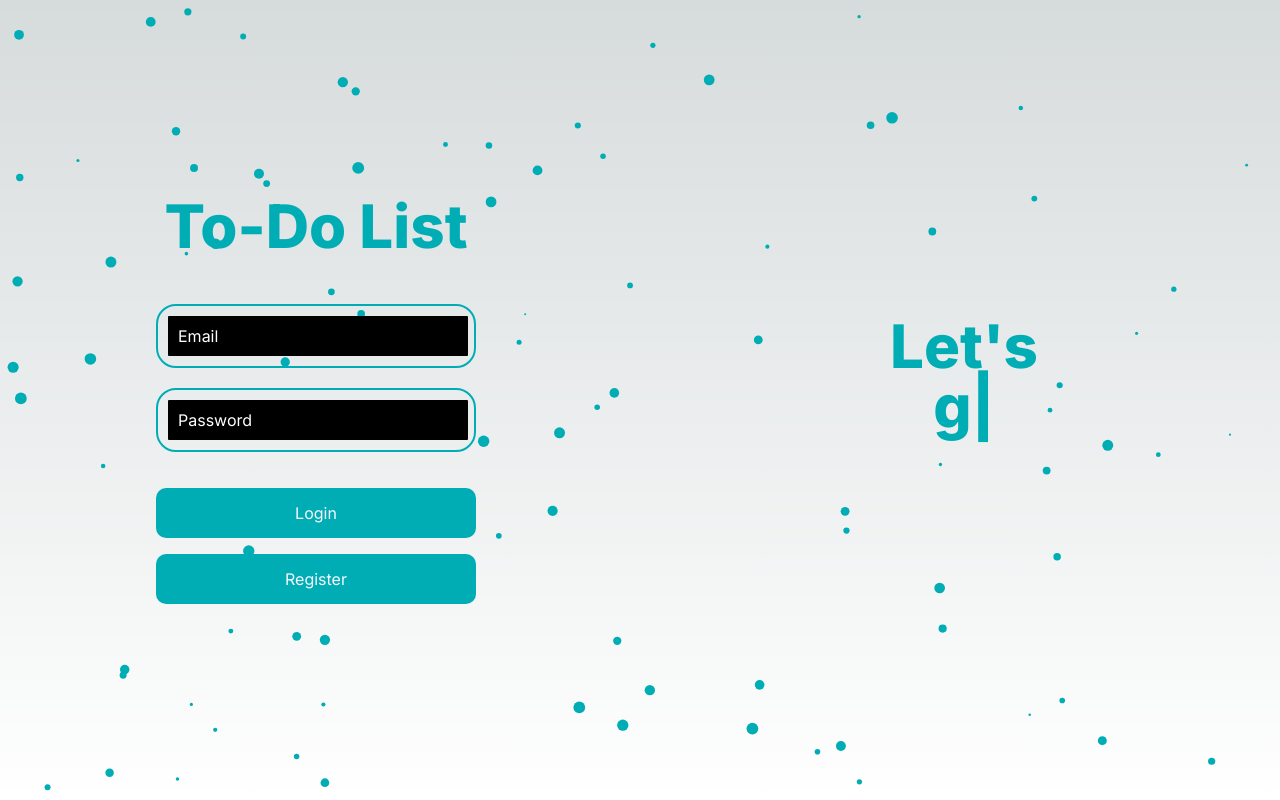
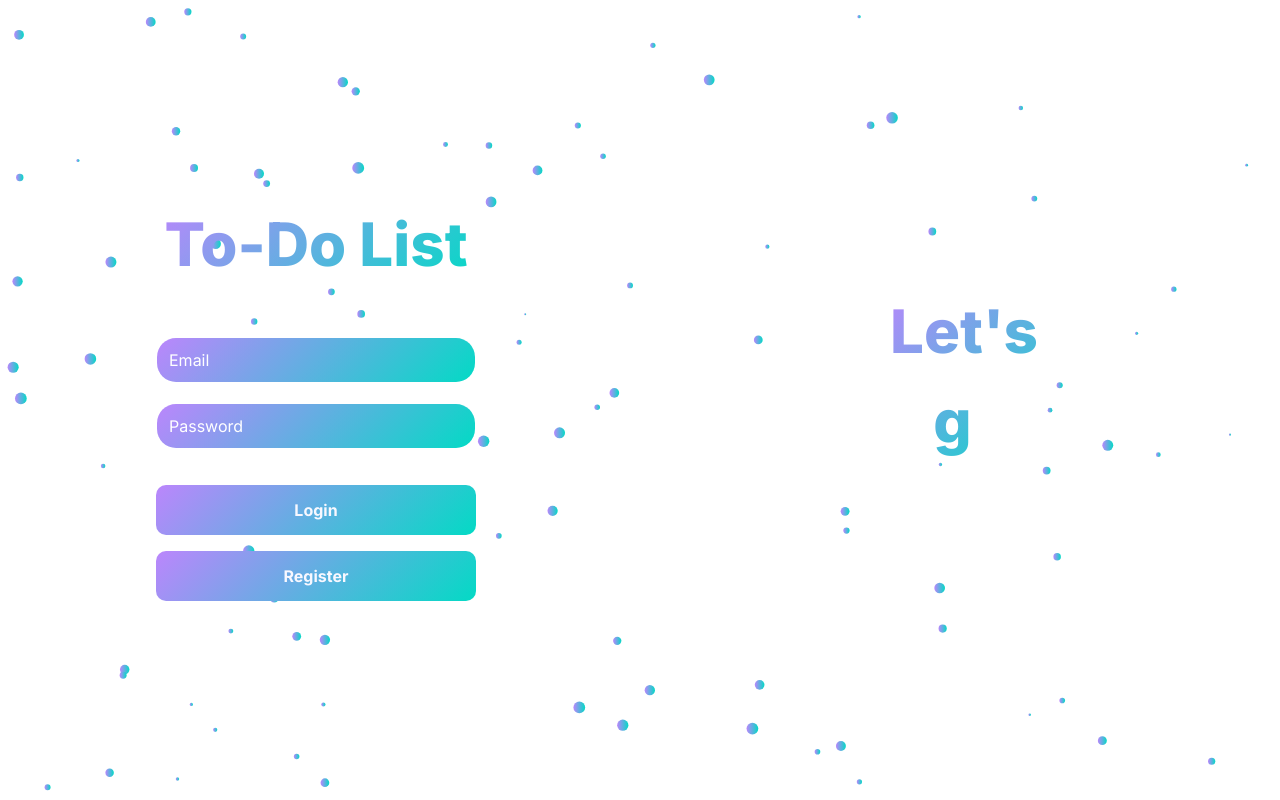
Before and after one commit to KOrtizLedezma/Task-Manager, a Next.js app: page / in a window 1280 px wide. Built offline with nearby package versions, Linux system fonts and the light colour scheme; no server answers.

Commit message:
global.css changed -> colores changes, using gradient, using color codes as global variables

```diff
--- a/package.json
+++ b/package.json
@@ -14,11 +14,11 @@
     "@mui/material": "^5.15.15",
     "firebase": "^10.10.0",
     "framer-motion": "^11.2.2",
-    "next": "14.1.4",
-    "react": "^18",
+    "next": "^14.2.6",
+    "react": "^18.3.1",
     "react-calendar": "^4.8.0",
     "react-datepicker": "^6.6.0",
-    "react-dom": "^18",
+    "react-dom": "^18.3.1",
     "react-type-animation": "^3.2.0",
     "reactjs-popup": "^2.0.6"
   },
--- a/src/Components/LoginForm.jsx
+++ b/src/Components/LoginForm.jsx
@@ -4,7 +4,7 @@ const LoginForm = ({ email, setEmail, password, setPassword, handleLoginClick, h
   return (
     <div className="container_left">
       <div>
-        <h2 className="text-center mb-24 md:mb-12 font-extrabold text-4xl sm:text-5xl lg:text-6xl" style={{ color: '#00ADB5'}}>
+        <h2 className="custom-heading">
             <span>
                 To-Do List
             </span>
--- a/src/Components/ParticleBackground.jsx
+++ b/src/Components/ParticleBackground.jsx
@@ -36,9 +36,16 @@ const ParticleBackground = () => {
         if (this.y < 0 || this.y > canvas.height) this.speedY = -this.speedY;
       }
 
-      // Method to draw a particle
+      // Method to draw a particle with a linear side-to-side gradient
       draw() {
-        ctx.fillStyle = '#00ADB5';
+        const gradient = ctx.createLinearGradient(
+          this.x - this.size, this.y,
+          this.x + this.size, this.y
+        );
+        gradient.addColorStop(0, '#BB86FC'); // Left side color
+        gradient.addColorStop(1, '#03DAC5'); // Right side color
+
+        ctx.fillStyle = gradient;
         ctx.beginPath();
         ctx.arc(this.x, this.y, this.size, 0, Math.PI * 2);
         ctx.fill();
--- a/src/Components/Tasks.jsx
+++ b/src/Components/Tasks.jsx
@@ -18,7 +18,7 @@ const Tasks = ({ pickedDate, handleLogoutClick, handleNewDate, handleNewTask, us
         <main className="main_tasks">
             <div className="tasks">
                 <div className="tasks_centered">
-                    <button className="add_new_task_button" onClick={handleLogoutClick}>
+                    <button className="sign-out_button" onClick={handleLogoutClick}>
                         <span>Sign Out</span>
                     </button>
                     <div className="task-list-container">
--- a/src/app/globals.css
+++ b/src/app/globals.css
@@ -3,16 +3,20 @@
 @tailwind utilities;
 
 :root {
-  --foreground-rgb: 0, 0, 0;
-  --background-start-rgb: 214, 219, 220;
-  --background-end-rgb: 255, 255, 255;
+  --primary-bg: #121212;
+  --secondary-bg: #1E1E1E;
+  --primary-accent: #BB86FC;
+  --secondary-accent: #03DAC5;
+  --text-color: #E0E0E0;
+  --subtle-text-color: #B0B0B0;
+  --error-color: #CF6679;
 }
 
 @media (prefers-color-scheme: dark) {
   :root {
     --foreground-rgb: 255, 255, 255;
-    --background-start-rgb: 0, 0, 0;
-    --background-end-rgb: 0, 0, 0;
+    --background-start-rgb: 30, 30, 30;
+    --background-end-rgb: 30, 30, 30;
   }
 }
 
@@ -33,37 +37,45 @@ body {
 }
 
 .input-container {
-  border: 2px solid #00ADB5;
+  border: 1px solid transparent;
   border-radius: 20px;
-  padding: 10px;
+  padding: 2px;
   margin-bottom: 20px;
   width: 320px;
+  background: linear-gradient(135deg, var(--primary-accent), var(--secondary-accent));
+  background-clip: padding-box;
+}
+
+.input-inner {
+  border-radius: 18px;
+  background-color: var(--secondary-bg);
+  padding: 8px;
 }
 
 .input-container input {
-  width: 300px;
+  width: 100%;
   height: 40px;
   outline: none;
   padding: 5px 10px;
   font-size: 16px;
-  border-radius: 1px;
+  border-radius: 15px;
   caret-color: #FFFFFF;
   color: #FFFFFF;
-  background-color: #000000;
+  background-color: transparent;
+  border: none;
 }
 
 .input-container input:-webkit-autofill,
 .input-container input:-webkit-autofill:hover,
 .input-container input:-webkit-autofill:focus,
 .input-container input:-webkit-autofill:active {
-  border: 1px solid #000000;
-  -webkit-box-shadow: 0 0 0px 1000px #000000 inset;
-  box-shadow: 0 0 0px 1000px #000000 inset;
+  -webkit-box-shadow: 0 0 0px 1000px var(--secondary-bg) inset;
+  box-shadow: 0 0 0px 1000px var(--secondary-bg) inset;
   -webkit-text-fill-color: #FFFFFF;
 }
 
 .input-container input::placeholder {
-  color: #FFFFFF; /* Change the color to gray */
+  color: #FFFFFF;
 }
 
 .container_left {
@@ -79,43 +91,59 @@ body {
   width: 320px;
   height: 50px;
   border-radius: 10px;
-  background-color: #00ADB5;
+  background: linear-gradient(135deg, var(--primary-accent), var(--secondary-accent));
   color: #f8f8ff;
   margin-top: 1rem;
+  border: none;
+  cursor: pointer;
+  font-weight: bold;
+  transition: background 0.3s ease;
 }
 
-.add_new_task_button {
+.button:hover {
+  background: linear-gradient(135deg, var(--secondary-accent), var(--primary-accent));
+}
+
+.sign-out_button {
   padding: 0.25rem 0.5rem;
   width: 30vw;
   height: 4vh;
   border-radius: 10px;
-  background-color: #00ADB5;
+  background: linear-gradient(135deg, var(--primary-accent), var(--secondary-accent));
   color: #FFFFFF;
   margin-top: 1rem;
   font-size: 24px;
+  border: none;
+  cursor: pointer;
+  transition: background 0.3s ease;
+}
+
+.sign-out_button:hover {
+  background: linear-gradient(135deg, var(--secondary-accent), var(--primary-accent));
 }
 
 .error {
   margin-top: 50px;
   font-size: 1rem;
-  background-color: #000000;
-  color: #00ADB5;
+  background-color: var(--secondary-bg);
+  color: var(--primary-accent);
 }
 
 .error input:-webkit-autofill,
 .error input:-webkit-autofill:hover,
 .error input:-webkit-autofill:focus,
 .error input:-webkit-autofill:active {
-  border: 1px solid #000000;
-  -webkit-box-shadow: 0 0 0px 1000px #000000 inset;
-  box-shadow: 0 0 0px 1000px #000000 inset;
+  border: 1px solid var(--secondary-bg);
+  -webkit-box-shadow: 0 0 0px 1000px var(--secondary-bg) inset;
+  box-shadow: 0 0 0px 1000px var(--secondary-bg) inset;
   -webkit-text-fill-color: #4682b4;
 }
 
 .dates {
   display: flex;
   flex-direction: column;
-  border: 2px solid #00ADB5;
+  border: 2px solid;
+  border-image: linear-gradient(135deg, var(--primary-accent), var(--secondary-accent)) 1;
   border-radius: 20px;
   margin-top: 10px;
   margin-bottom: 10px;
@@ -125,7 +153,8 @@ body {
 }
 
 .tasks {
-  border: 2px solid #00ADB5;
+  border: 2px solid;
+  border-image: linear-gradient(135deg, var(--primary-accent), var(--secondary-accent)) 1;
   border-radius: 20px;
   margin-top: 10px;
   margin-bottom: 10px;
@@ -137,7 +166,7 @@ body {
   margin-top: 2rem;
   font-size: 32px;
   text-align: center;
-  color: #00ADB5;
+  color: var(--primary-accent);
   background-color: transparent;
 }
 
@@ -182,31 +211,29 @@ body {
 }
 
 /* Action Bar */
-
 .react-calendar__navigation {
   display: flex;
   justify-content: center;
   align-items: center;
 }
 
-
 .react-calendar__navigation button {
   align-items: center;
   color: #FFFFFF;
   min-width: 10vw;
-  background: none;
-  background-color: #00ADB5;
+  background: linear-gradient(135deg, var(--primary-accent), var(--secondary-accent));
   font-size: 24px;
   border-radius: 20px;
-  border: 2px solid #000000;
+  border: 2px solid var(--secondary-bg);
 }
 
 .react-calendar__navigation button:enabled:hover,
 .react-calendar__navigation button:enabled:focus {
-background-color: #00ADB5;
+  background: linear-gradient(135deg, var(--secondary-accent), var(--primary-accent));
 }
+
 .react-calendar__navigation button[disabled] {
-background-color: #000000;
+  background-color: var(--secondary-bg);
 }
 
 /* Tiles */
@@ -218,36 +245,38 @@ background-color: #000000;
   font-size: 32px;
   padding: 10px 10px;
   background-color: transparent;
-  border: 2px solid #00ADB5;
+  border: 2px solid;
+  border-image: linear-gradient(135deg, var(--primary-accent), var(--secondary-accent)) 1;
   border-radius: 10px;
   transition: background-color 0.5s, color 0.5s;
 }
 
 .react-calendar__tile:enabled:hover,
 .react-calendar__tile:enabled:focus {
-  background-color: #00ADB5;
+  background: linear-gradient(135deg, var(--primary-accent), var(--secondary-accent));
+  border-radius: 0px;
 }
 
 .react-calendar__tile--active {
-  background-color: #00ADB5;
+  background: linear-gradient(135deg, var(--primary-accent), var(--secondary-accent));
   color: #FFFFFF;
 }
 
 /* Days */
 .react-calendar__month-view__weekdays__weekday {
-  background-color: #00ADB5;
+  background: linear-gradient(135deg, var(--primary-accent), var(--secondary-accent));
   font-size: 24px;
   border-radius: 20px;
-  border: 2px solid #000000;
+  border: 2px solid var(--secondary-bg);
   text-align: center;
   padding: 8px;
 }
 
 /* Month view */
-
 .react-calendar__year-view .react-calendar__tile {
   margin-top: 20px;
-  border: 4px solid #00ADB5;
+  border: 4px solid;
+  border-image: linear-gradient(135deg, var(--primary-accent), var(--secondary-accent)) 1;
   height: 19vh;
   max-width: 33vw;
   border-radius: 20px;
@@ -257,7 +286,8 @@ background-color: #000000;
 /* Decade view */
 .react-calendar__decade-view .react-calendar__tile {
   margin-top: 20px;
-  border: 4px solid #00ADB5;
+  border: 4px solid;
+  border-image: linear-gradient(135deg, var(--primary-accent), var(--secondary-accent)) 1;
   border-radius: 20px;
   transition: background-color 0.3s, color 0.3s;
   height: 14vh;
@@ -267,7 +297,8 @@ background-color: #000000;
 /* Century view */
 .react-calendar__century-view .react-calendar__tile {
   margin-top: 20px;
-  border: 4px solid #00ADB5;
+  border: 4px solid;
+  border-image: linear-gradient(135deg, var(--primary-accent), var(--secondary-accent)) 1;
   border-radius: 20px;
   transition: background-color 0.3s, color 0.3s;
   height: 14vh;
@@ -278,9 +309,9 @@ background-color: #000000;
 .react-calendar__decade-view__years__year--neighboringDecade,
 .react-calendar__century-view__decades__decade--neighboringCentury {
   background-color: transparent;
-  border: solid #00ADB5;
+  border: solid;
+  border-image: linear-gradient(135deg, var(--primary-accent), var(--secondary-accent)) 1;
 }
-
 
 .grid-container {
   display: grid;
@@ -315,20 +346,33 @@ background-color: #000000;
   width: 100%;
   height: 4vh;
   padding: 8px;
-  border: 1px solid #00ADB5;
+  border: 1px solid;
+  border-image: linear-gradient(135deg, var(--primary-accent), var(--secondary-accent)) 1;
   border-radius: 10px 0 0 10px;
   background-color: transparent;
   color: #FFFFFF;
+  outline: none;
+  font-size: 18px;
 }
 
+.task-input::placeholder {
+  color: rgba(255, 255, 255, 0.7);
+}
 
 .add-task-btn {
   width: 2vw;
   height: 4vh;
-  border-radius: 0 10px 10px 0; /* top-left, top-right, bottom-right, bottom-left */
-  background-color: #00ADB5;
-  color: #000000;
+  border-radius: 0 10px 10px 0;
+  background: linear-gradient(135deg, var(--primary-accent), var(--secondary-accent));
+  color: var(--secondary-bg);
   font-size: 24px;
+  border: none;
+  cursor: pointer;
+  transition: background 0.3s ease;
+}
+
+.add-task-btn:hover {
+  background: linear-gradient(135deg, var(--secondary-accent), var(--primary-accent));
 }
 
 .task-list {
@@ -342,7 +386,69 @@ background-color: #000000;
 
 .task-list li {
   padding: 8px;
-  border: 1px solid #00ADB5;
+  border: 1px solid;
+  border-image: linear-gradient(135deg, var(--primary-accent), var(--secondary-accent)) 1;
   border-radius: 10px;
   margin-bottom: 4px;
+  background-color: transparent;
+  transition: background-color 0.3s ease, color 0.3s ease;
 }
+
+.task-list li:hover {
+  background: linear-gradient(135deg, var(--primary-accent), var(--secondary-accent));
+  color: rgb(var(--secondary-bg));
+  border-radius: 0px;
+}
+
+.custom-heading {
+  text-align: center;
+  margin-bottom: 6rem;
+  font-weight: 800;
+  font-size: 2.25rem;
+  background: linear-gradient(135deg, var(--primary-accent), var(--secondary-accent));
+  -webkit-background-clip: text;
+  -webkit-text-fill-color: transparent;
+  background-clip: text;
+  text-fill-color: transparent;
+}
+
+.custom-grid {
+  display: grid;
+  grid-template-columns: 1fr;
+  gap: 1rem;
+  position: relative;
+  min-height: 100vh;
+}
+
+.custom-column {
+  grid-column: span 8 / span 8;
+  place-self: center;
+  text-align: center;
+  justify-self: start;
+}
+
+@media (min-width: 640px) {
+  .custom-column {
+    text-align: left;
+  }
+
+  .custom-heading {
+    font-size: 3rem;
+  }
+}
+
+@media (min-width: 768px) {
+  .custom-grid {
+    grid-template-columns: repeat(2, 1fr);
+  }
+
+  .custom-heading {
+    margin-bottom: 3rem;
+  }
+}
+
+@media (min-width: 1024px) {
+  .custom-heading {
+    font-size: 3.75rem;
+  }
+}
--- a/src/app/page.js
+++ b/src/app/page.js
@@ -285,7 +285,7 @@ export default function Home() {
   } else {
     return (
       <main >
-        <section className="grid md:grid-cols-2 py-max-height gap-4 relative min-h-screen">
+        <section className="custom-grid">
           <div>
             <ParticleBackground />
             <LoginForm
@@ -302,9 +302,9 @@ export default function Home() {
           <motion.div initial={{ opacity: 0, scale: 0.5}}
                     animate={{ opacity: 1, scale: 1 }}
                     transition={{ duration: 1.5 }}
-                    className="col-span-8 place-self-center text-center sm:text-left justify-self-start"
+                    className="custom-column"
           >
-            <h1 className="text-center mb-24 md:mb-12 font-extrabold text-4xl sm:text-5xl lg:text-6xl" style={{ color: '#00ADB5'}}>
+            <h1 className="custom-heading">
               <span className="mb-6">Let&apos;s</span>
               <br></br>
               <TypeAnimation
```
Also changed, not shown: 1 other file (tests, documents, lock files or other folders).
